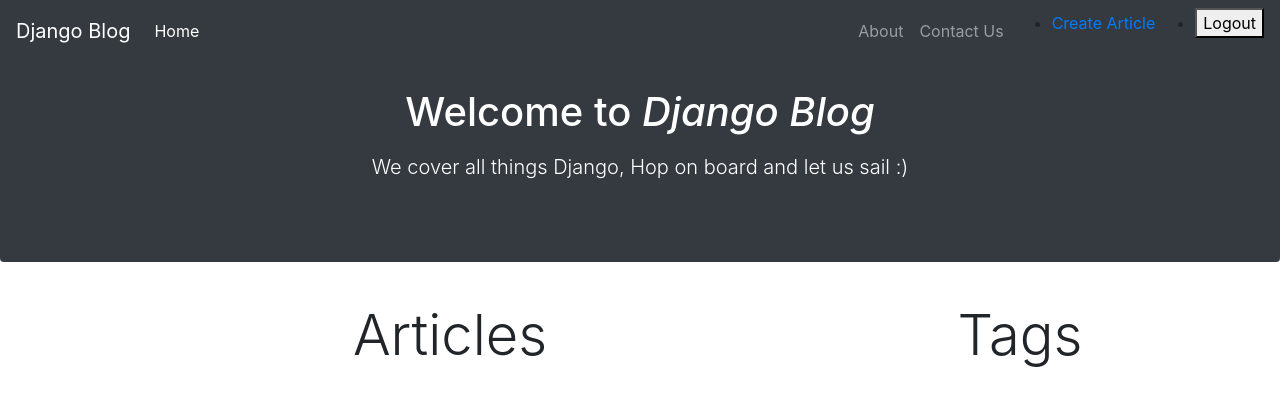
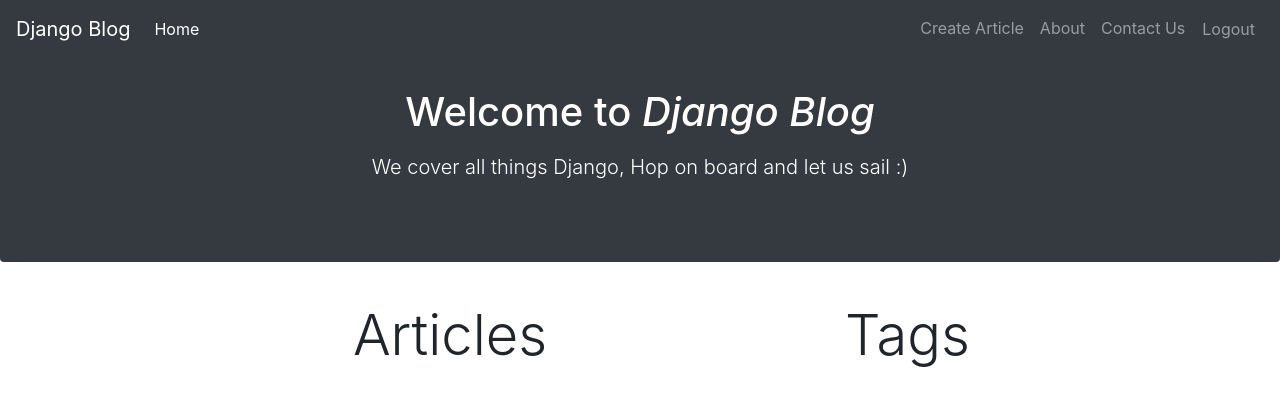
Before and after one commit to sheilambadi/django-blog, a Django app: page / in a window 1280 px wide. Shown: the top 406 px of the page. Run offline with Django 3.2, Linux system fonts and the light colour scheme; the visitor is signed in with stand-in values (Sample User, id 1); data that the repository does not hold is empty; some libraries are stand-ins or nearby versions.

Commit message:
add more formatting

```diff
--- a/articles/templates/articles/article_list.html
+++ b/articles/templates/articles/article_list.html
@@ -11,20 +11,26 @@
     <div class="row">
         <div class="col-md-8">
             <h1 class="display-4 mb-2 my-2 text-center">Articles</h1>
+
             <div>
                 {% for article in articles %}
+
                 <div class="card mb-4 box-shadow h-md-250">
                     <img class="card-img-top" src="{{ article.thumb.url }}" alt="Image Here">
+
                     <div class="card-body">
                         <div class="card-title">
                             <h3>
                                 <a class="text-dark" href="{% url 'articles:article_detail' slug=article.slug%}">{{ article.title }}</a>
                             </h3>
                         </div>
+
                         <div class="card-text">
-                            <p class="lead article_snippet">{{ article.snippet|safe }}</p>
 
-                            <div class="row">
+                            {{ article.snippet|safe }}
+                        </div>
+
+                        <div class="row">
                                 <div class="col-sm-6">
                                     <p>
                                         <a href="{% url 'articles:article_detail' slug=article.slug%}">Continue reading</a>
@@ -34,16 +40,16 @@
                                     <p class="text-muted float-right">{{ article.date }}</p>
                                 </div>
                             </div>
-                        </div>
                     </div>
+
                 </div>
+
                 {% endfor %}
             </div>
         </div>
-        <div class="col-md-4 text-center">
-            <h4 class="display-4 mb-2 my-2">Tags</h1>
+        <div class="col-md-4">
+            <h4 class="display-4 mb-2 my-2">Tags</h4>
         </div>
     </div>
 </div>
-
 {% endblock %}
--- a/static/css/style.css
+++ b/static/css/style.css
@@ -9,7 +9,7 @@
   font-family: Lora, "Times New Roman", serif;
 }
 
-p>img {
-  max-width: 10px;
-  display: block;
+.articles {
+  display: grid;
+  grid-template-rows: 1fr 1fr;
 }
--- a/templates/base_layout.html
+++ b/templates/base_layout.html
@@ -19,7 +19,6 @@
             aria-expanded="false" aria-label="Toggle navigation">
             <span class="navbar-toggler-icon"></span>
         </button>
-
         <div class="collapse navbar-collapse" id="navbarsExampleDefault">
             <ul class="navbar-nav mr-auto">
                 <li class="nav-item active">
@@ -29,33 +28,31 @@
                 </li>
             </ul>
             <ul class="navbar-nav ml-auto">
+                {% if user.is_authenticated %}
+                <li class="nav-item">
+                    <a class="nav-link" href="{% url 'articles:create' %}">Create Article</a>
+                </li>
+                {% endif %}
                 <li class="nav-item">
                     <a class="nav-link" href="#">About</a>
                 </li>
                 <li class="nav-item">
                     <a class="nav-link" href="#">Contact Us</a>
                 </li>
+                {% if user.is_authenticated %}
+                <form action="{% url 'accounts:logout' %}" method="post">
+                    {% csrf_token %}
+                    <button class="btn btn-link nav-link" type="submit">Logout</button>
+                </form>
+                {% else %}
+                <li class="nav-item">
+                    <a class="nav-link" href="{% url 'accounts:login' %}">Log In</a>
+                </li>
+                <li class="nav-item">
+                    <a class="nav-link" href="{% url 'accounts:signup' %}">Sign Up</a>
+                </li>
+                {% endif %}
             </ul>
-            {% if user.is_authenticated %}
-            <ul>
-                <li><a href="{% url 'articles:create' %}">Create Article</a></li>
-            </ul>
-            <ul>
-                <li class="nav-item">
-                    <form action="{% url 'accounts:logout' %}" method="post">
-                        {% csrf_token %}
-                        <button type="submit">Logout</button>
-                    </form>
-                </li>
-            </ul>
-            {% else %}
-            <ul>
-                <li><a href="{% url 'accounts:login' %}">Log In</a></li>
-            </ul>
-            <ul>
-                <li><a href="{% url 'accounts:signup' %}">Sign Up</a></li>
-            </ul>
-            {% endif %}
         </div>
     </nav>
     {% block content %} {% endblock %}
```
